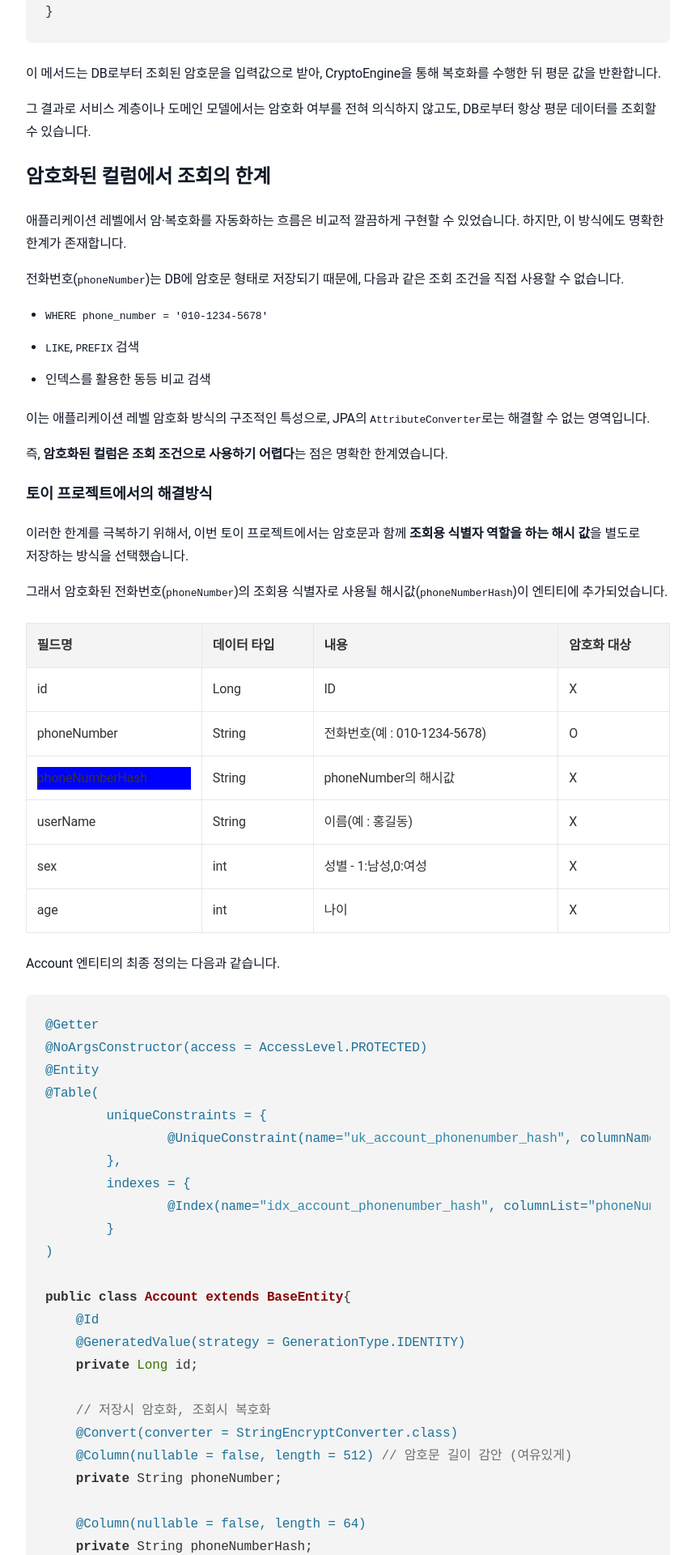
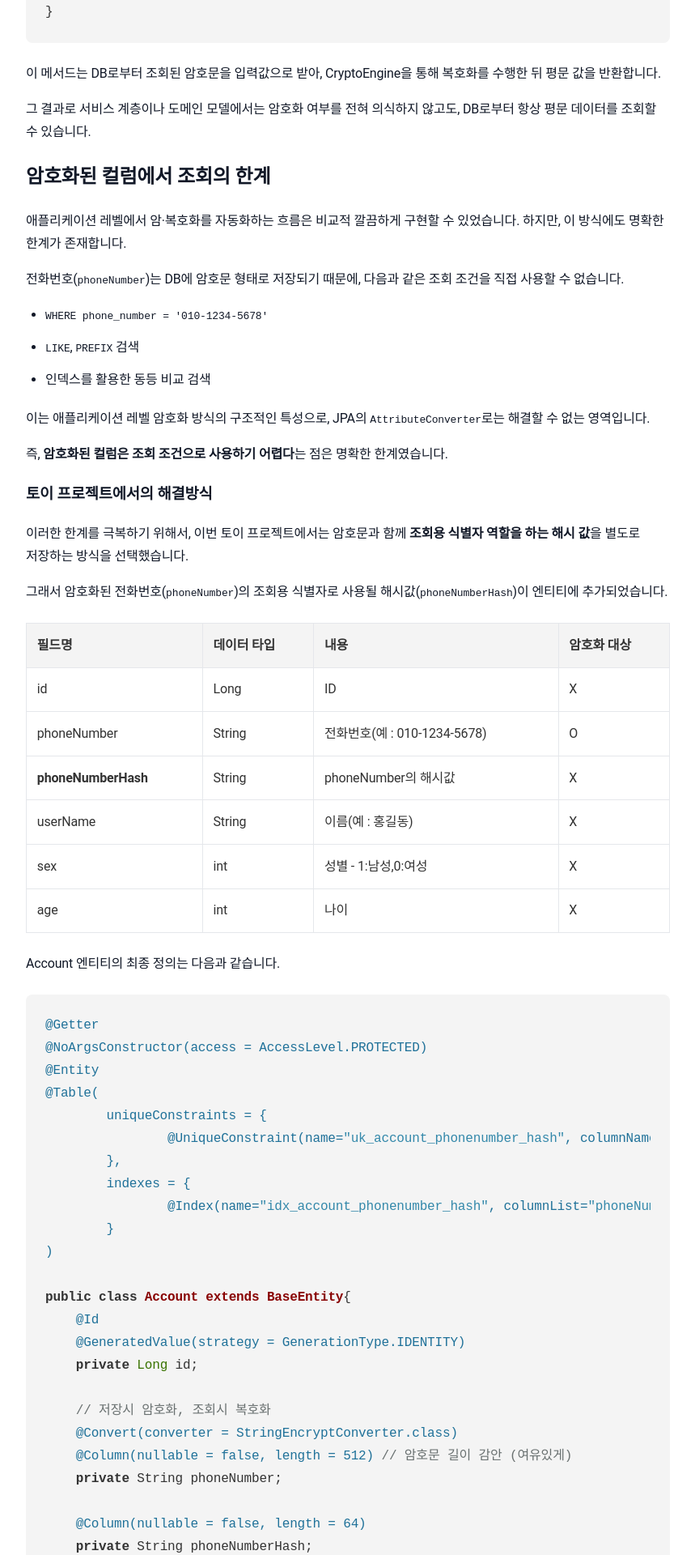
Before and after one commit to sanghoon-lee/sanghoon-lee.github.io, a Jekyll site: the page built from _posts/2026-01-31-JPACryptoConverter5.md, in a window 1280 px wide. Shown: the part 4156-6076 px from the top of the page at 81% size, without its empty margins (210-1069 px from the left). Built offline with Jekyll 4.4.1, drawn with Linux system fonts in a browser that asks for light colours; nearby versions of some CDN libraries; comment, search, counter and statistics services are not loaded.

```diff
--- a/_posts/2026-01-31-JPACryptoConverter5.md
+++ b/_posts/2026-01-31-JPACryptoConverter5.md
@@ -169,7 +169,7 @@ JPA의 `AttributeConverter`로는 해결할 수 없는 영역입니다.
 | --- | --- | --- | ---- |
 | id | Long | ID | X |
 | phoneNumber | String | 전화번호(예 : 010-1234-5678) | O |
-|<span style="display:block; background-color:blue;"> phoneNumberHash</span> | String | phoneNumber의 해시값 | X |
+| **phoneNumberHash** | String | phoneNumber의 해시값 | X |
 | userName | String | 이름(예 : 홍길동) | X |
 | sex | int | 성별 - 1:남성,0:여성 | X |
 | age | int | 나이 | X |
```
